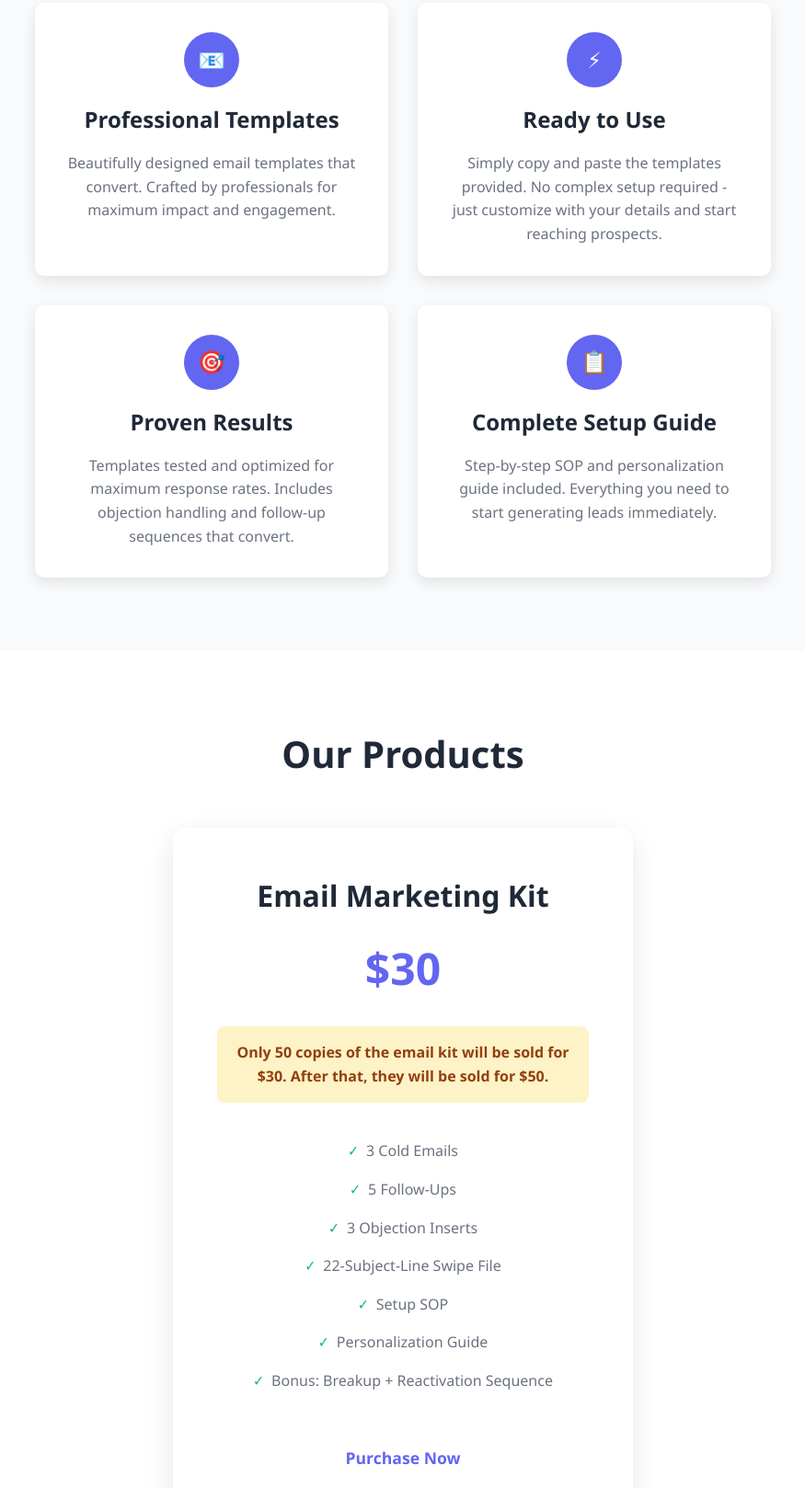
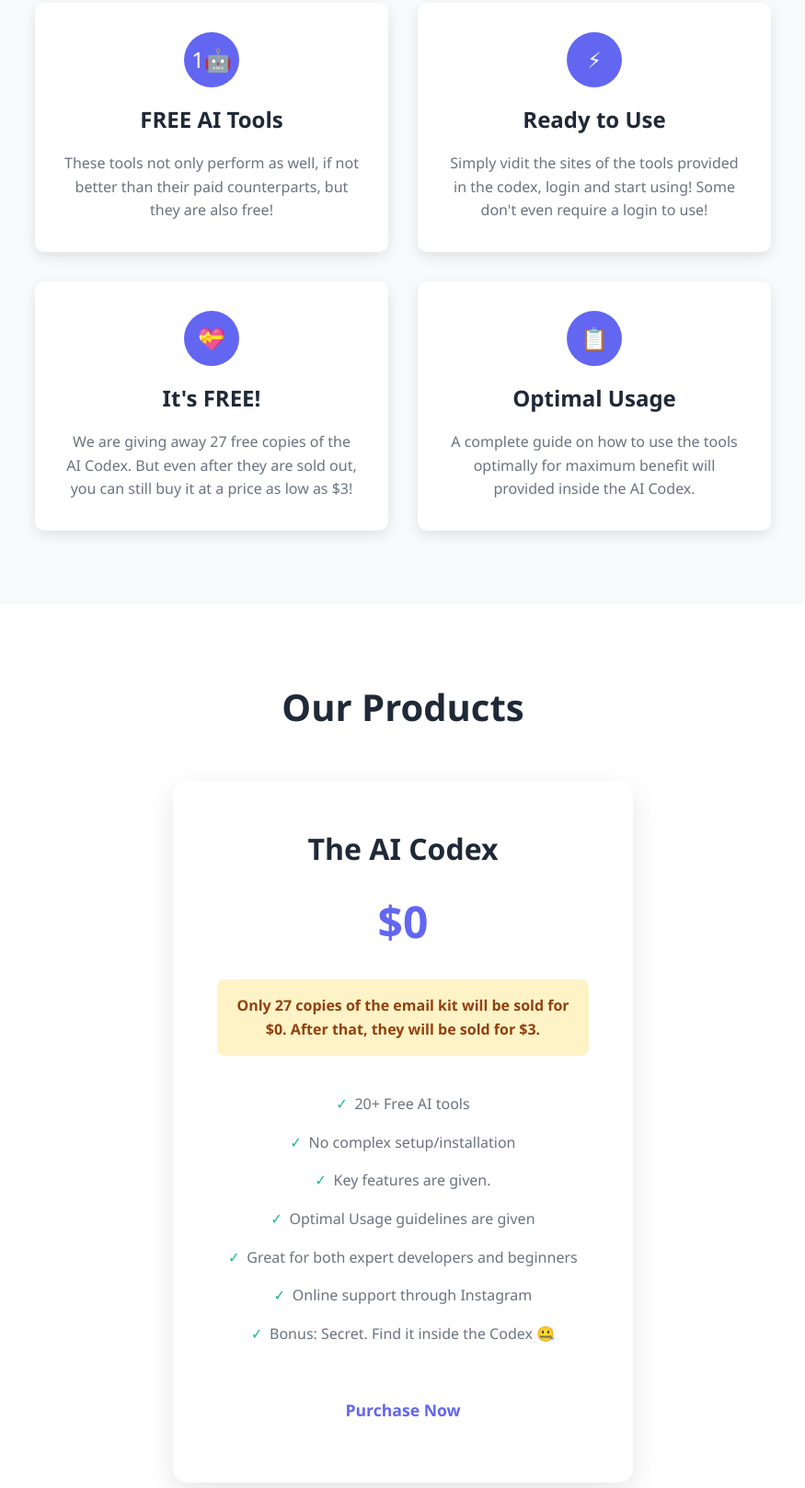
Before and after one commit to abbysallord/veltrix-world, a plain HTML site: page index.html in a window 1280 px wide. Shown: the part 619-2237 px from the top of the page at 92% size, without its empty margins (202-1077 px from the left). Drawn offline with Linux system fonts and the light colour scheme.

Commit message:
Update index.html

```diff
--- a/index.html
+++ b/index.html
@@ -381,8 +381,8 @@
     <!-- Hero Section -->
     <section id="home" class="hero">
         <div class="container">
-            <h1>Transform Your Email Marketing</h1>
-            <p>Professional email templates and tools to supercharge your business communications</p>
+            <h1>Save time and money with our AI Codex</h1>
+            <p>20+ FREE AI tools to beat your competitors. (Sub product of Gnozion™)</p>
             <a href="#products" class="cta-button">Get Started Today</a>
         </div>
     </section>
@@ -393,24 +393,24 @@
             <h2 class="section-title">Why Choose Veltrix?</h2>
             <div class="features-grid">
                 <div class="feature-card">
-                    <div class="feature-icon">📧</div>
-                    <h3>Professional Templates</h3>
-                    <p>Beautifully designed email templates that convert. Crafted by professionals for maximum impact and engagement.</p>
+                    <div class="feature-icon">1🤖</div>
+                    <h3>FREE AI Tools</h3>
+                    <p>These tools not only perform as well, if not better than their paid counterparts, but they are also free!</p>
                 </div>
                 <div class="feature-card">
                     <div class="feature-icon">⚡</div>
                     <h3>Ready to Use</h3>
-                    <p>Simply copy and paste the templates provided. No complex setup required - just customize with your details and start reaching prospects.</p>
+                    <p>Simply vidit the sites of the tools provided in the codex, login and start using! Some don't even require a login to use!</p>
                 </div>
                 <div class="feature-card">
-                    <div class="feature-icon">🎯</div>
-                    <h3>Proven Results</h3>
-                    <p>Templates tested and optimized for maximum response rates. Includes objection handling and follow-up sequences that convert.</p>
+                    <div class="feature-icon">💝</div>
+                    <h3>It's FREE!</h3>
+                    <p>We are giving away 27 free copies of the AI Codex. But even after they are sold out, you can still buy it at a price as low as $3!</p>
                 </div>
                 <div class="feature-card">
                     <div class="feature-icon">📋</div>
-                    <h3>Complete Setup Guide</h3>
-                    <p>Step-by-step SOP and personalization guide included. Everything you need to start generating leads immediately.</p>
+                    <h3>Optimal Usage</h3>
+                    <p>A complete guide on how to use the tools optimally for maximum benefit will provided inside the AI Codex.</p>
                 </div>
             </div>
         </div>
@@ -421,19 +421,19 @@
         <div class="container">
             <h2 class="section-title">Our Products</h2>
             <div class="product-card">
-                <h3>Email Marketing Kit</h3>
-                <div class="price">$30</div>
+                <h3>The AI Codex</h3>
+                <div class="price">$0</div>
                 <div class="price-note">
-                    Only 50 copies of the email kit will be sold for $30. After that, they will be sold for $50.
+                    Only 27 copies of the email kit will be sold for $0. After that, they will be sold for $3.
                 </div>
                 <ul class="product-features">
-                    <li>3 Cold Emails</li>
-                    <li>5 Follow-Ups</li>
-                    <li>3 Objection Inserts</li>
-                    <li>22-Subject-Line Swipe File</li>
-                    <li>Setup SOP</li>
-                    <li>Personalization Guide</li>
-                    <li>Bonus: Breakup + Reactivation Sequence</li>
+                    <li>20+ Free AI tools</li>
+                    <li>No complex setup/installation</li>
+                    <li>Key features are given.</li>
+                    <li>Optimal Usage guidelines are given</li>
+                    <li>Great for both expert developers and beginners</li>
+                    <li>Online support through Instagram</li>
+                    <li>Bonus: Secret. Find it inside the Codex 🤐</li>
                 </ul>
                 <a href="https://veltrixreach.gumroad.com/l/jvxwc" class="cta-button" target="_blank">Purchase Now</a>
             </div>
@@ -445,9 +445,9 @@
         <div class="container">
             <h2 class="section-title">Get In Touch</h2>
             <div class="contact-content">
-                <p>Have questions about our products or need assistance? We're here to help! <br> [Pro tip: If you buy the email-kit and ask for customization through email, it'll be done for you, free of cost!]</p>
+                <p>Have questions about our products or need assistance? We're here to help! <br> [Pro tip: If you buy the Codex and ask for further guidance through Instagram, it'll be done for you, free of cost!]</p>
                 <div class="contact-email">
-                    <p>Email us at <a href="mailto:dhanush@veltrix.world">dhanush@veltrix.world</a> if you have any queries</p>
+                    <p>DM us at <a href="https://www.instagram.com/gnozion/">Gnozion</a> if you have any queries.</p>
                 </div>
                 <p>We typically respond within 24 hours and are committed to providing excellent customer support.</p>
             </div>
@@ -492,7 +492,7 @@
                 <p>You have the right to access, update, or delete your personal information. You may also opt out of certain communications from us.</p>
 
                 <h3>6. Contact Us</h3>
-                <p>If you have any questions about this Privacy Policy, please contact us at dhanush@veltrix.world.</p>
+                <p>If you have any questions about this Privacy Policy, please contact us at our Instagram handle @gnozion.</p>
             </div>
         </div>
     </div>
@@ -509,7 +509,7 @@
                 <p>By accessing and using Veltrix, you accept and agree to be bound by the terms and provision of this agreement.</p>
 
                 <h3>2. Services</h3>
-                <p>Veltrix provides email marketing templates and related services. We reserve the right to modify or discontinue our services at any time.</p>
+                <p>Veltrix provides AI tools and related services. We reserve the right to modify or discontinue our services at any time.</p>
 
                 <h3>3. User Accounts</h3>
                 <p>You are responsible for maintaining the confidentiality of your account information and for all activities that occur under your account.</p>
```
